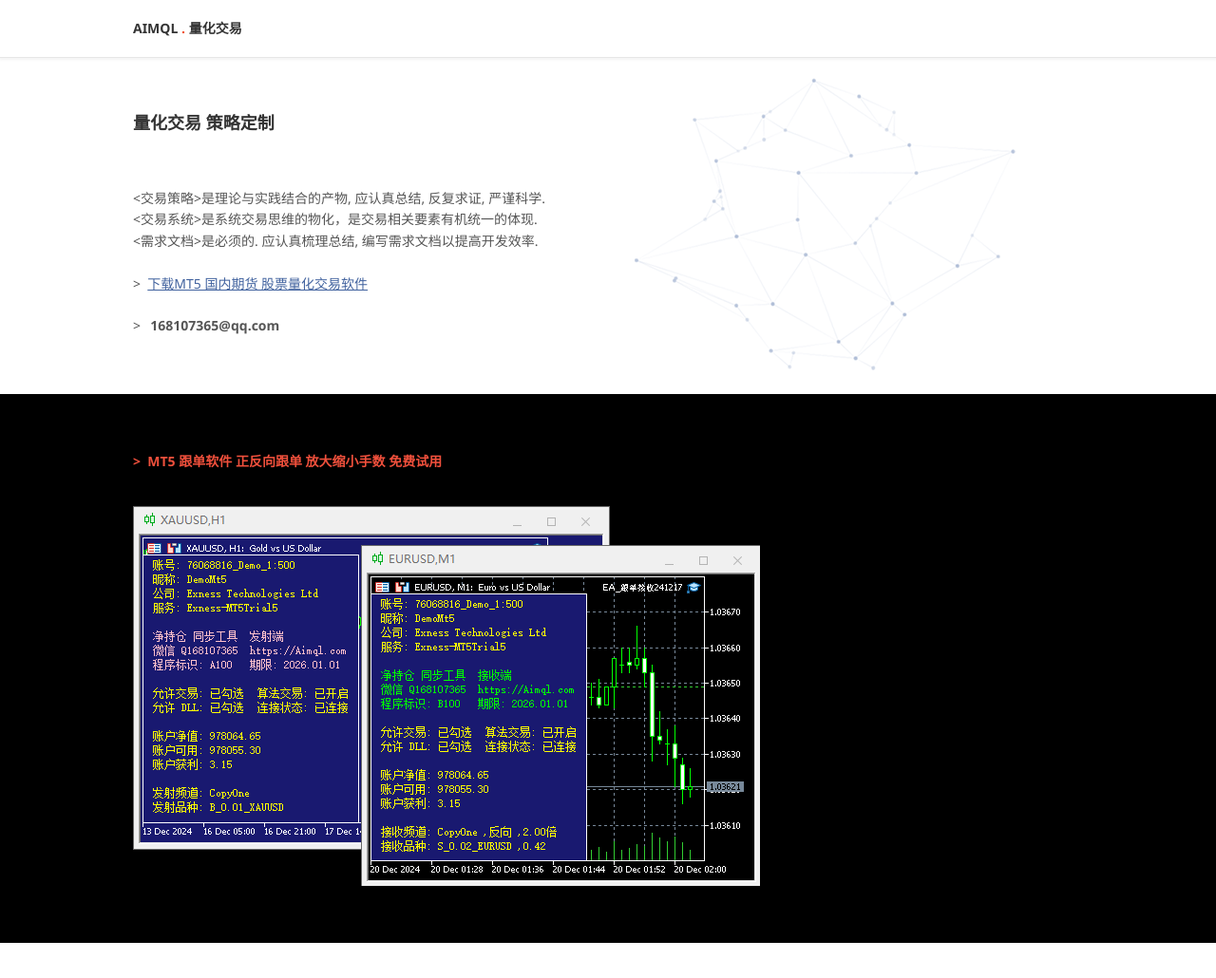
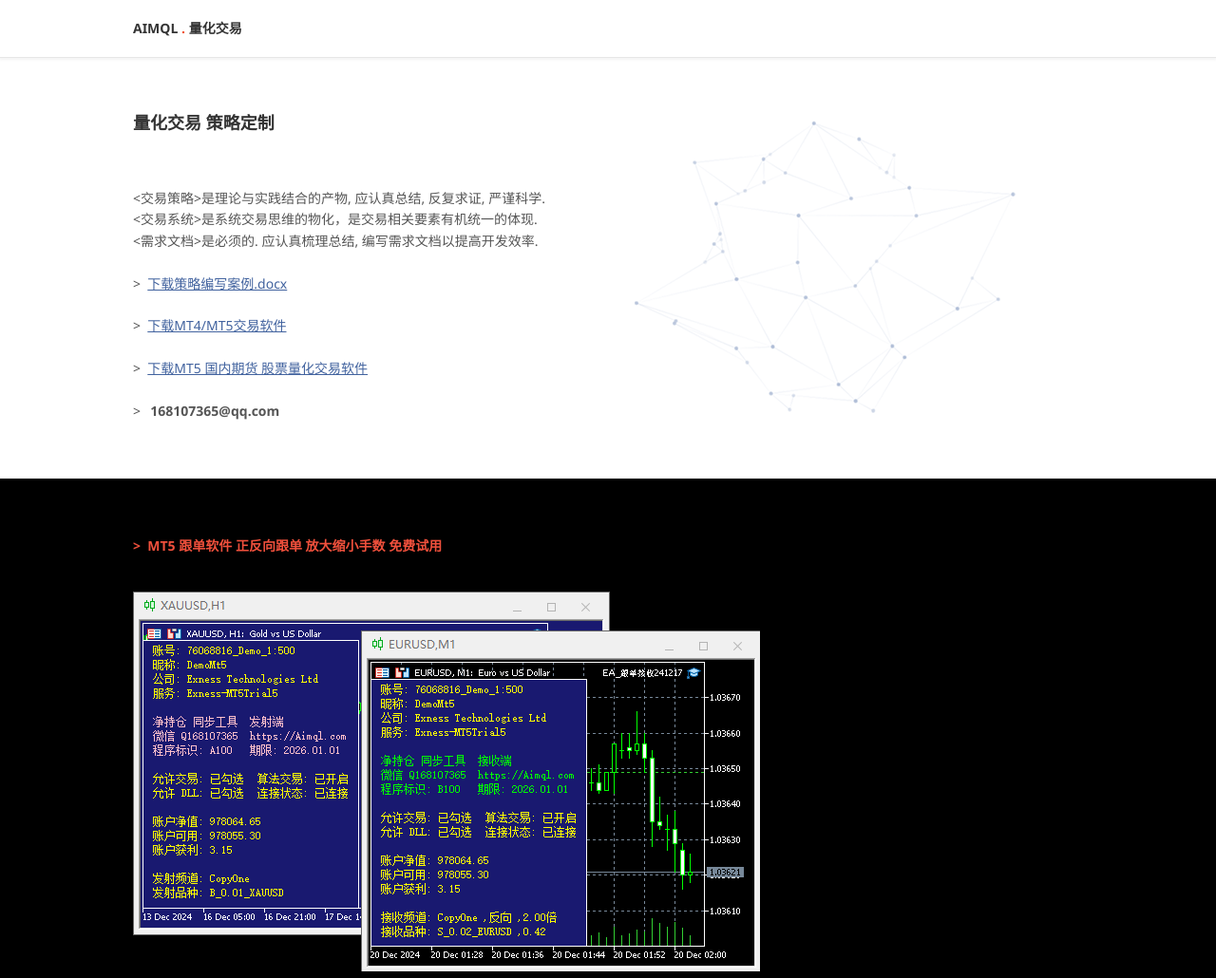
Before and after one commit to AIMQL/aimql.github.io, a plain HTML site: page index.html in a window 1280 px wide. Shown: the top 1030 px of the page at 95% size. Drawn offline with Linux system fonts and the light colour scheme.

Commit message:
Add files via upload

```diff
--- a/index.html
+++ b/index.html
@@ -31,6 +31,10 @@
 								<dd><交易策略>是理论与实践结合的产物, 应认真总结, 反复求证, 严谨科学.</dd>
 								<dd><交易系统>是系统交易思维的物化，是交易相关要素有机统一的体现.</dd>
 								<dd><需求文档>是必须的. 应认真梳理总结, 编写需求文档以提高开发效率.</dd>
+								<br>
+								<dd>>&nbsp;&nbsp;<a href="https://aimql.com/EA策略编写案例.docx" target="_blank">下载策略编写案例.docx</a></dd>
+																<br>
+								<dd>>&nbsp;&nbsp;<a href="https://one.exnesstrack.net/intl/zh/metatrader-4/a/gujcnamycq" target="_blank">下载MT4/MT5交易软件</a></dd>
 								<br>
 								<dd>>&nbsp;&nbsp;<a href="https://www.herzqt.com/?gener=UBNQH99S" target="_blank">下载MT5&nbsp;国内期货&nbsp;股票量化交易软件</a></dd>
 
```
Also changed, not shown: 1 other file.
